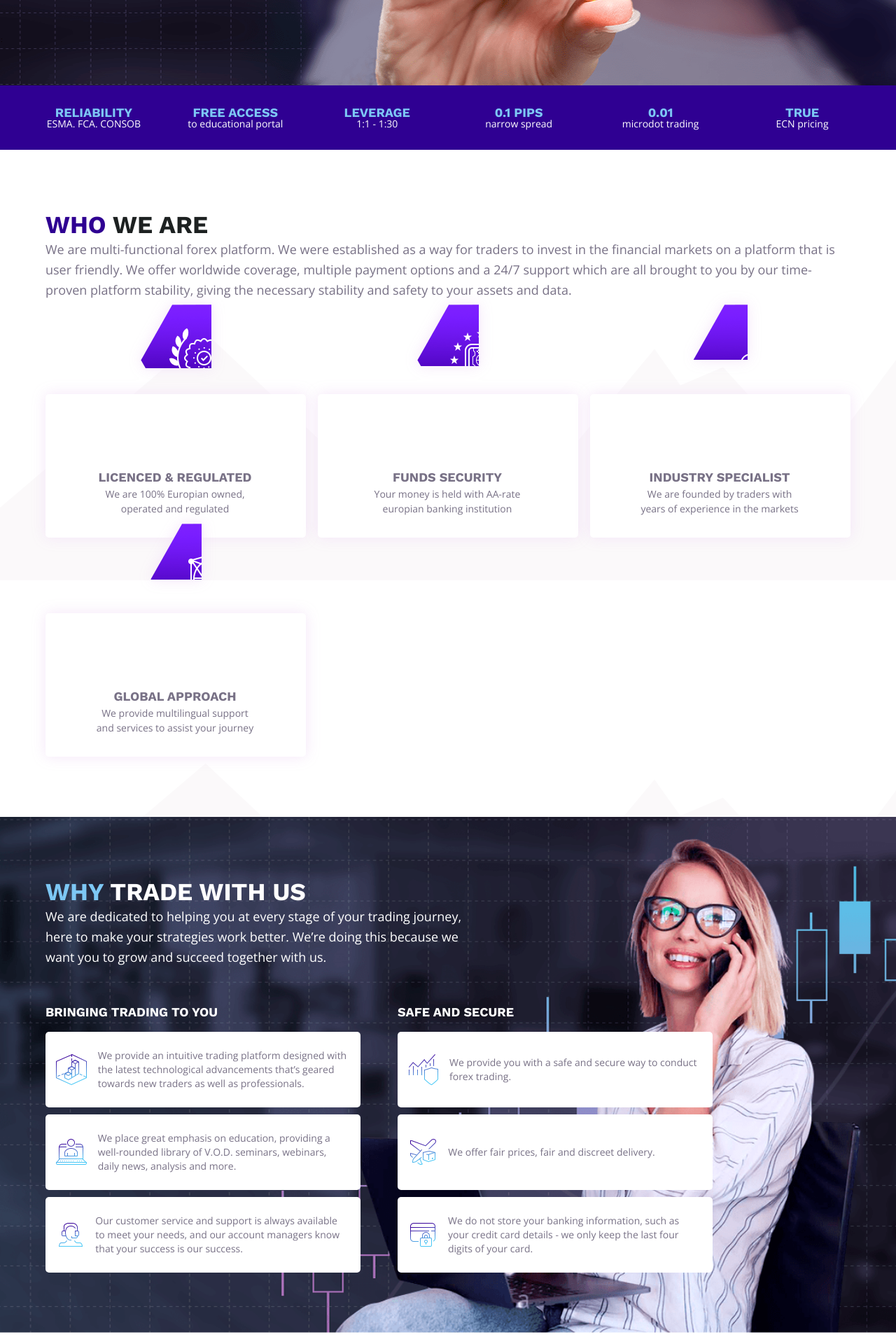
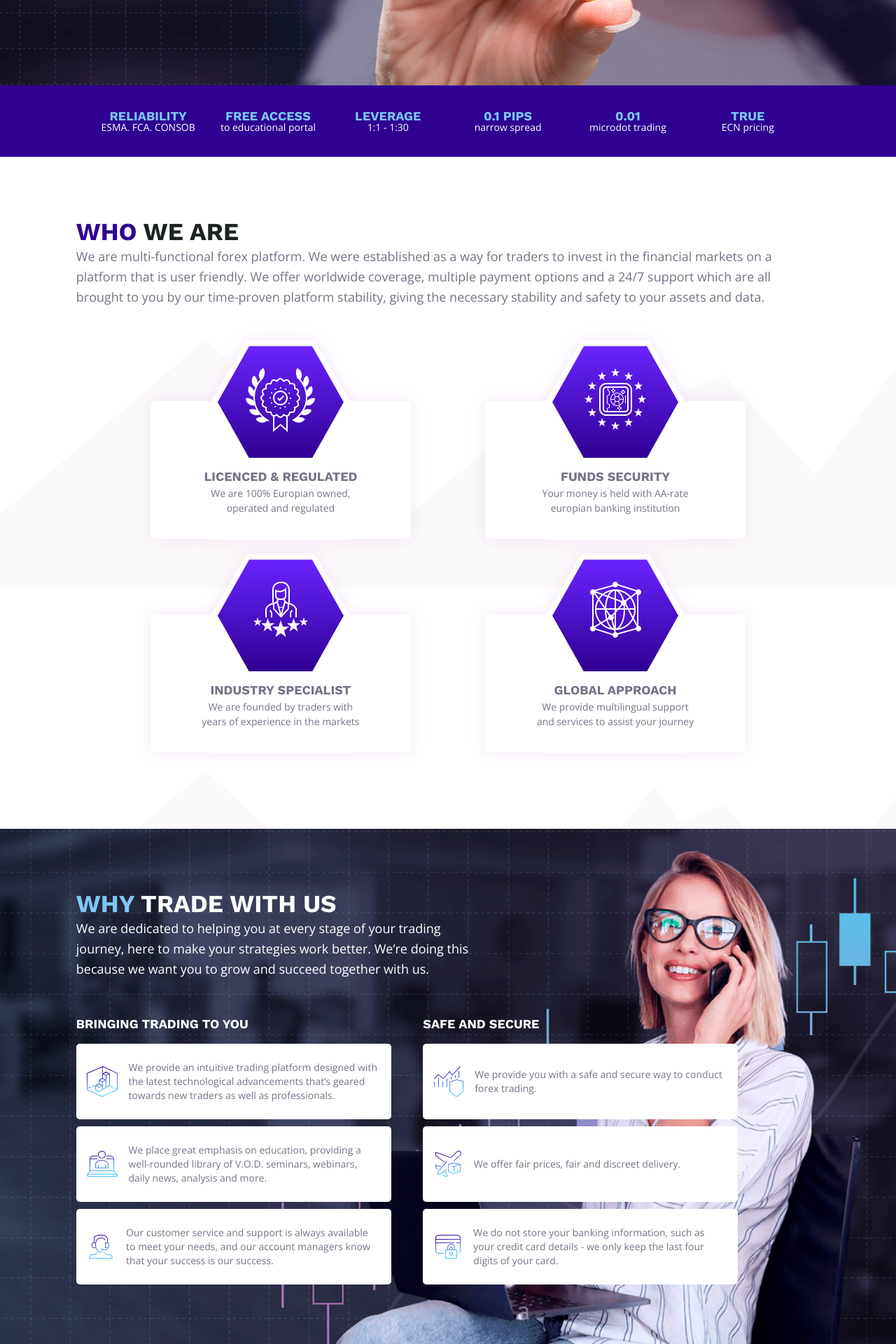
Before and after one commit to spbabiak/fxytrade, a PHP site: page / in a window 1280 px wide. Shown: the part 524-2444 px from the top of the page at 70% size. Run offline with PHP 8.4, Linux system fonts and the light colour scheme.

Commit message:
Replaced icons png gradient background with css
Icons with gradient background in "About section" was hardcoded with png. Now gradient background rendered with css

```diff
--- a/index.html
+++ b/index.html
@@ -115,6 +115,7 @@
 		</div>
 	</section>
 	<div class="wrapper_features">
+		<div class="wrapper">
 			<ul class="features_list">
 				<li>
 					<span class="feature_item_heading">RELIABILITY</span>
@@ -142,6 +143,7 @@
 				</li>
 			</ul>
 		</div>
+	</div>
 	<section id="about_section">
 		<div class="wrapper">
 			<div class="wrapper_section_content">
@@ -152,28 +154,36 @@
 				<div class="wrapper_more_content">
 					<ul class="icons_about_list">
 						<li>
+							<span class="icon_about_overlay">
 								<span class="icon_license"></span>
+							</span>
 							<div class="icons_about_list_text">
 								<span class="icon_about_heading">LICENCED & REGULATED</span>
 								<span class="icon_about_text">We are 100% Europian owned, operated and regulated</span>
 							</div>
 						</li>
 						<li>
+							<span class="icon_about_overlay">
 								<span class="icon_funds"></span>
+							</span>
 							<div class="icons_about_list_text">
 								<span class="icon_about_heading">FUNDS SECURITY</span>
 								<span class="icon_about_text">Your money is held with AA-rate europian banking institution</span>
 							</div>
 						</li>
 						<li>
+							<span class="icon_about_overlay">
 								<span class="icon_specialists"></span>
+							</span>
 							<div class="icons_about_list_text">
 								<span class="icon_about_heading">INDUSTRY SPECIALIST</span>
 								<span class="icon_about_text">We are founded by traders with years of experience in the markets</span>
 							</div>
 						</li>
 						<li>
+							<span class="icon_about_overlay">
 								<span class="icon_global"></span>
+							</span>
 							<div class="icons_about_list_text">
 								<span class="icon_about_heading">GLOBAL APPROACH</span>
 								<span class="icon_about_text">We provide multilingual support and services to assist your journey</span>
@@ -192,7 +202,7 @@
 					<p class="secondary_description">We are dedicated to helping you at every stage of your trading journey, here to make your strategies work better. We’re doing this because we want you to grow and succeed together with us.</p>
 				</div>
 				<div class="wrapper_more_content">
-					<div class="benefits_left_col">
+					<div class="benefits_col">
 						<span class="benefits_heading">BRINGING TRADING TO YOU</span>
 						<ul class="benefits_list">
 							<li>
@@ -209,7 +219,7 @@
 							</li>
 						</ul>
 					</div>
-					<div class="benefits_right_col">
+					<div class="benefits_col">
 						<span class="benefits_heading">SAFE AND SECURE</span>
 						<ul class="benefits_list">
 							<li>
--- a/styles.css
+++ b/styles.css
@@ -20,8 +20,10 @@ body {
 }
 
 .wrapper {
-	padding-left: 10px;
-	padding-right: 10px;
+	width: 94%;
+	max-width: 1560px;
+	margin: auto;
+	box-sizing: border-box;
 }
 
 /* Langs control (MOBILE version) ------------------------------------------------------------------------------------------------------------------------------------------- */
@@ -221,6 +223,8 @@ body {
 
 .wrapper_features {
 	background-color: #2f0092;
+	padding-top: 35px;
+    padding-bottom: 35px;
 }
 
 .feature_item_heading {
@@ -243,8 +247,6 @@ body {
 	display: flex;
     flex-wrap: wrap;
     justify-content: space-evenly;
-    padding-top: 30px;
-    padding-bottom: 30px;
 
 }
 
@@ -253,11 +255,13 @@ body {
     display: flex;
     flex-direction: column;
     align-items: center;
-    margin-bottom: 23px;
+    margin-top: 30px;
+    width: 30%;
 }
 
-.features_list li:nth-child(5), .features_list li:last-child {
-	margin-bottom: 0;
+.features_list li:first-child,
+.features_list li:nth-child(2) {
+	margin-top: 0;
 }
 
 /* Hero END --------------------------------------------------------------------------------------------------------------------------------------------------------------------- */
@@ -310,7 +314,7 @@ body {
     text-align: center;
     filter: drop-shadow(0px 0px 10px rgba(243, 226, 247, 0.9));
     background: #fff;
-    height: 205px;
+    height: 197px;
     position: relative;
     top: 0;
     left: 0;
@@ -407,9 +411,9 @@ body {
 
 .icons_about_list_text {
 	position: absolute;
-    top: 70px;
-    left: -45px;
-    transform: translate(50%, 50%);
+    top: 65%;
+    left: 50%;
+    transform: translate(-50%, -50%);
     width: 230px;
 }
 
@@ -491,6 +495,10 @@ body {
 	flex-wrap: wrap;
 }
 
+.benefits_col:nth-child(2) {
+	margin-top: 50px;
+}
+
 .benefits_list {
 	margin-top: 15px;
 }
@@ -507,14 +515,10 @@ body {
 	border-radius: 5px;
 	padding-top: 15px;
 	padding-bottom: 15px;
+	/*width: 80%;*/
 }
 
-.benefits_right_col {
-	margin-top: 50px;
-}
-
-.benefits_left_col .benefits_list li:last-child,
-.benefits_right_col .benefits_list li:last-child {
+.benefits_list li:last-child {
 	margin-bottom: 0;
 }
 
@@ -928,14 +932,14 @@ body {
 
 
 /* Media Queries ---------------------------------------------------------------------------------------------------------------------------------  */
+@media only screen and (min-width: 479px) {
+	.features_list li:nth-child(3) {
+		margin-top: 0;
+	}
+}
+
 
 @media only screen and (min-width: 599px) {
-
-
-	.wrapper{
-		padding-left: 20px;
-		padding-right: 20px;
-	}
 
 	.mobile_nav_cta .social_icons_list {
 		display: none;
@@ -980,18 +984,12 @@ body {
     .wrapper_hero_text {
     	width: 350px;
     }
-
-    .features_list {
-    	width: 500px;
-    	margin: auto;
-    }
 }
 
 @media only screen and (min-width: 959px) {
 
 	.wrapper {
-		padding-left: 65px;
-		padding-right: 65px;
+		width: 83%;
 	}
 
 	.hero_heading {
@@ -1013,6 +1011,10 @@ body {
 
 	#benefits_section .wrapper_text {
 		width: 550px;
+	}
+
+	.benefits_col {
+		width: 48%;
 	}
 
 	.feature_item_heading {
@@ -1080,30 +1082,11 @@ body {
 		width: 500px;
 	}
 
-	.features_list {
-    	width: 630px;
-    }
-
     #hero_section {
   	  background-position: 48% 0%;
   	}
 
-  	.features_list li {
-  		width: 30%;
-  	}
-
-  	.features_list li:nth-child(4) {
-		margin-bottom: 0;
-
-	}
-
-	.features_list li:first-child,
-	.features_list li:nth-child(2),
-	.features_list li:nth-child(3) {
-		margin-bottom: 40px;
-	}
-
-	.benefits_right_col {
+	.benefits_col:nth-child(2) {
 		margin-top: 0;
 	}
 
@@ -1117,7 +1100,7 @@ body {
 	}
 
 	#benefits_section {
-    	background-position: 75% 0%;
+	    background-position: 75% 0%;
     }
 
     .icons_markets_list li {
@@ -1216,10 +1199,6 @@ body {
 
 @media only screen and (min-width: 1279px) {
 
-	/*.mobile_nav {
-		display: none;
-	}*/
-
 	.wrapper_hero_text {
 	    padding-top: 150px;
 	}
@@ -1228,19 +1207,18 @@ body {
 		width: 100%;
 	}
 
-	.features_list,
-	.features_list li,
-	#markets_section .wrapper_text {
+	.features_list li {
     	width: unset;
 	}
 
-	.features_list li:first-child, .features_list li:nth-child(2), .features_list li:nth-child(3) {
-    	margin-bottom: 0;
+	.features_list li:nth-child(4),
+	.features_list li:nth-child(5),
+	.features_list li:nth-child(6) {
+		margin-top: 0;
 	}
 
-	.icons_about_list,
-	.icons_markets_list {
-    	justify-content: space-between;
+	#markets_section .wrapper_text {
+    	width: unset;
 	}
 
 
```
Also changed, not shown: imgs/icon_funds.png, imgs/icon_global.png, imgs/icon_license.png, imgs/icon_ovelay.png (deleted), imgs/icon_ovelay_l.png (deleted), imgs/icon_ovelay_m.png (deleted), imgs/icon_specialists.png. Lines whose indentation alone changed are shown as unchanged.
